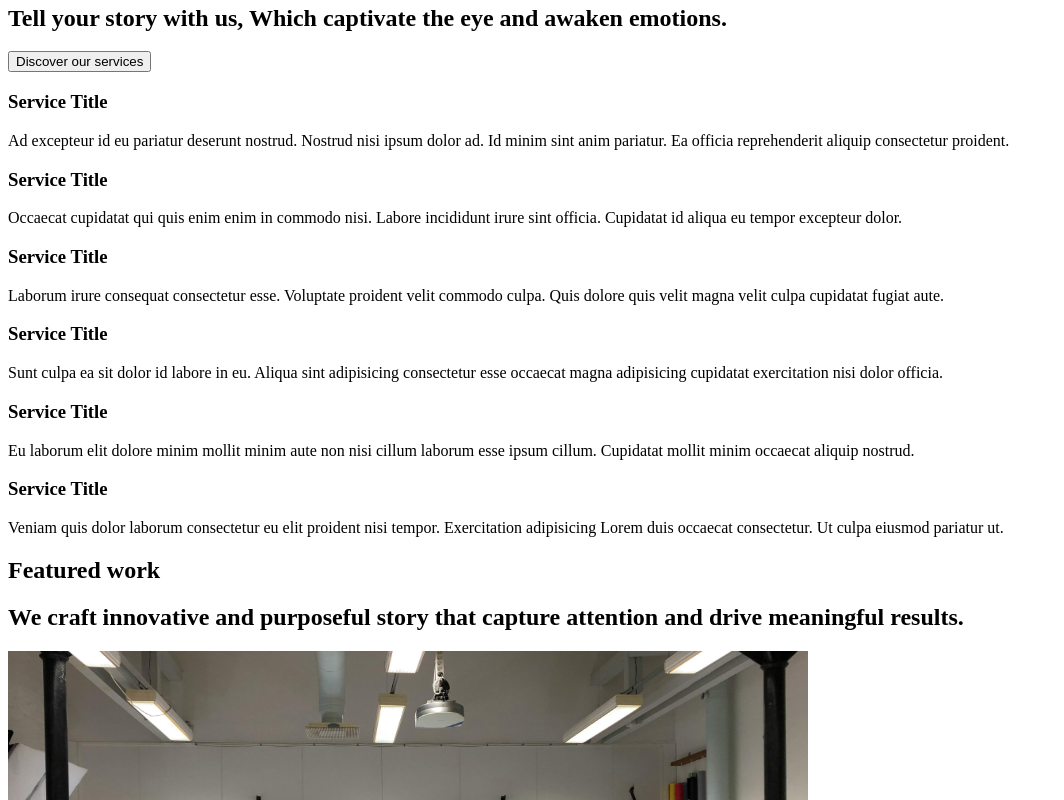
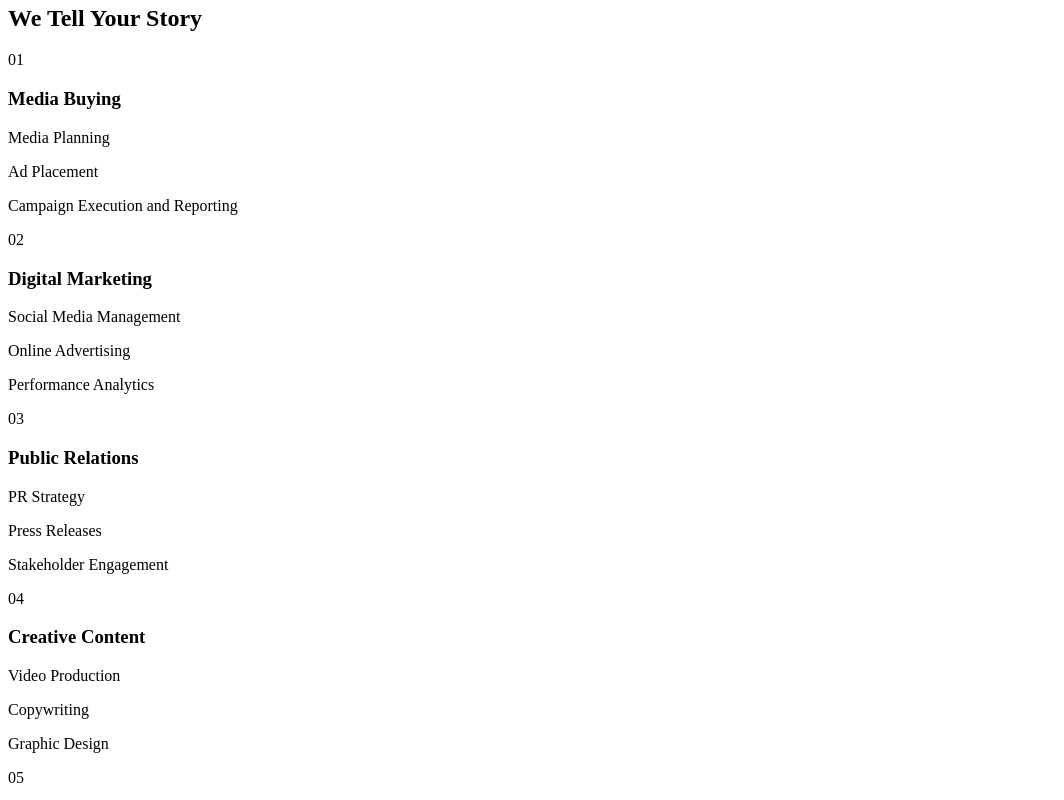
Before and after one commit to VickNat/awg-comms, a Next.js app: page /HomeView in a window 1280 px wide. Shown: the part 1320-2120 px from the top of the page, without its empty margins (0-1064 px from the left). Built offline with nearby package versions, Linux system fonts and the light colour scheme.

Commit message:
services overhaul

```diff
--- a/src/components/home/ServicesSection.tsx
+++ b/src/components/home/ServicesSection.tsx
@@ -4,39 +4,58 @@ import ServicesCard from "../ui/ServicesCard";
 const ServicesSection = () => {
   return (
     <div className="relative min-h-screen w-full">
-      <div className="relative flex justify-between items-center my-12">
-        <h2 className="relative w-3/5 uppercase text-3xl">
-          Tell your story with us, Which captivate the eye and awaken emotions.
+      <div className="relative flex flex-1 my-12">
+        <h2 className="relative uppercase text-3xl w-1/2">
+          We Tell Your Story
         </h2>
-        <button className="relative px-8 py-3 border border-primary rounded-full uppercase">
+        {/* <button className="relative px-8 py-3 border border-primary rounded-full uppercase">
           Discover our services
-        </button>
-      </div>
-      <div className="relative w-full flex items-center justify-center">
-        <div className="grid grid-cols-3 grid-rows-2 gap-12 gap-x-20 w-full">
+        </button> */}
+        <div className="flex flex-col w-1/2 min-w-1/2">
           <ServicesCard
-            title="Service Title"
-            description="Ad excepteur id eu pariatur deserunt nostrud. Nostrud nisi ipsum dolor ad. Id minim sint anim pariatur. Ea officia reprehenderit aliquip consectetur proident."
+            serviceId={1}
+            title="Media Buying"
+            serviceList={[
+              "Media Planning",
+              "Ad Placement",
+              "Campaign Execution and Reporting",
+            ]}
           />
+
           <ServicesCard
-            title="Service Title"
-            description="Occaecat cupidatat qui quis enim enim in commodo nisi. Labore incididunt irure sint officia. Cupidatat id aliqua eu tempor excepteur dolor."
+            serviceId={2}
+            title="Digital Marketing"
+            serviceList={[
+              "Social Media Management",
+              "Online Advertising",
+              "Performance Analytics",
+            ]}
           />
+
           <ServicesCard
-            title="Service Title"
-            description="Laborum irure consequat consectetur esse. Voluptate proident velit commodo culpa. Quis dolore quis velit magna velit culpa cupidatat fugiat aute."
+            serviceId={3}
+            title="Public Relations"
+            serviceList={[
+              "PR Strategy",
+              "Press Releases",
+              "Stakeholder Engagement",
+            ]}
           />
+
           <ServicesCard
-            title="Service Title"
-            description="Sunt culpa ea sit dolor id labore in eu. Aliqua sint adipisicing consectetur esse occaecat magna adipisicing cupidatat exercitation nisi dolor officia."
+            serviceId={4}
+            title="Creative Content"
+            serviceList={["Video Production", "Copywriting", "Graphic Design"]}
           />
+
           <ServicesCard
-            title="Service Title"
-            description="Eu laborum elit dolore minim mollit minim aute non nisi cillum laborum esse ipsum cillum. Cupidatat mollit minim occaecat aliquip nostrud."
-          />
-          <ServicesCard
-            title="Service Title"
-            description="Veniam quis dolor laborum consectetur eu elit proident nisi tempor. Exercitation adipisicing Lorem duis occaecat consectetur. Ut culpa eiusmod pariatur ut."
+            serviceId={5}
+            title="Brand Identity"
+            serviceList={[
+              "Brand Positioning",
+              "Logo and Visuals Design",
+              "Brand Guidelines",
+            ]}
           />
         </div>
       </div>
--- a/src/components/ui/ServicesCard.tsx
+++ b/src/components/ui/ServicesCard.tsx
@@ -1,33 +1,28 @@
 import React from "react";
-import Image from "next/image";
 
 interface ServicesCardProps {
-//   iconurl: string;
   title: string;
-  description: string;
+  serviceList: string[];
+  serviceId: number
 }
 
 const ServicesCard: React.FC<ServicesCardProps> = ({
-//   iconurl,
+  serviceId,
   title,
-  description,
+  serviceList,
 }) => {
   return (
-    <div className="relative h-[18rem] text-primary p-6">
-      <div className="flex flex-col items-start h-full space-y-10">
-        {/* <div className="">
-          <Image
-            src={iconurl}
-            alt={title}
-            width={72}
-            height={72}
-            className="object-contain overflow-hidden"
-          />
-        </div> */}
-        <h3 className="text-xl font-semibold ">{title}</h3>
-        <p className="text- leading-relaxed">
-          {description}
-        </p>
+    <div className="relative text-primary bg- w-full py-6 border-t-1">
+      <div className="flex flex-1 items-start h-full w-full ">
+        <p className="text-7xl w-1/2">{`0${serviceId}`}</p>
+        <div className="flex flex-col gap-4">
+          <h3 className="text-xl font-semibold ">{title}</h3>
+          <div className="flex flex-col">
+            {serviceList.map((service, index) => (
+              <p key={index} className="leading-relaxed">{service}</p>
+            ))}
+          </div>
+        </div>
       </div>
     </div>
   );
```
